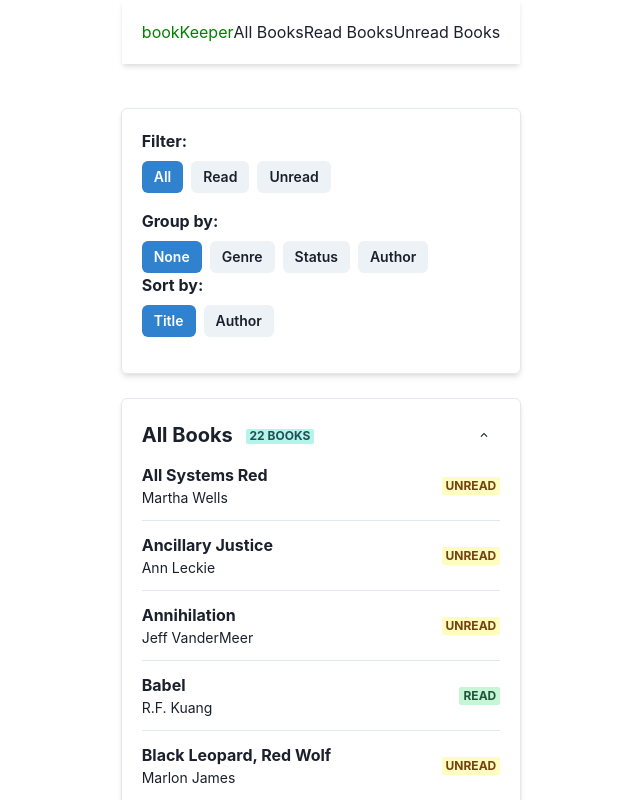
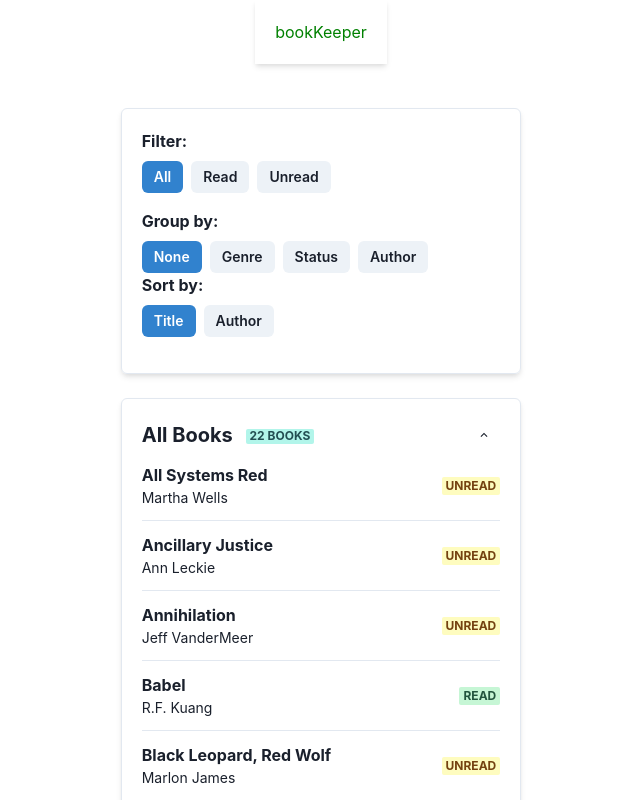
Before and after one commit to vpbasile/bookKeeper, a React (Vite) app: page / in a window 1280 px wide. Shown: the top 800 px of the page, without its empty margins (319-959 px from the left). Built offline with nearby package versions, Linux system fonts and the light colour scheme.

Commit message:
Remove commented-out links in Header component for cleaner code

```diff
--- a/src/components/LayoutHeader.tsx
+++ b/src/components/LayoutHeader.tsx
@@ -11,8 +11,8 @@ export default function Header() {
     >
         <Link to="/"><Text size={'3xl'} color='green'>bookKeeper</Text></Link>
         {/* <Link to={"/about"} ><Text size={'3xl'}>About Page</Text></Link> */}
-        <Link to={"/all"} ><Text size={'3xl'}>All Books</Text></Link>
+        {/* <Link to={"/all"} ><Text size={'3xl'}>All Books</Text></Link>
         <Link to={"/read"} ><Text size={'3xl'}>Read Books</Text></Link>
-        <Link to={"/unread"} ><Text size={'3xl'}>Unread Books</Text></Link>
+        <Link to={"/unread"} ><Text size={'3xl'}>Unread Books</Text></Link> */}
     </Flex>
 }
```
Also changed, not shown: src/components/FilterButtonGroup.tsx (deleted).
